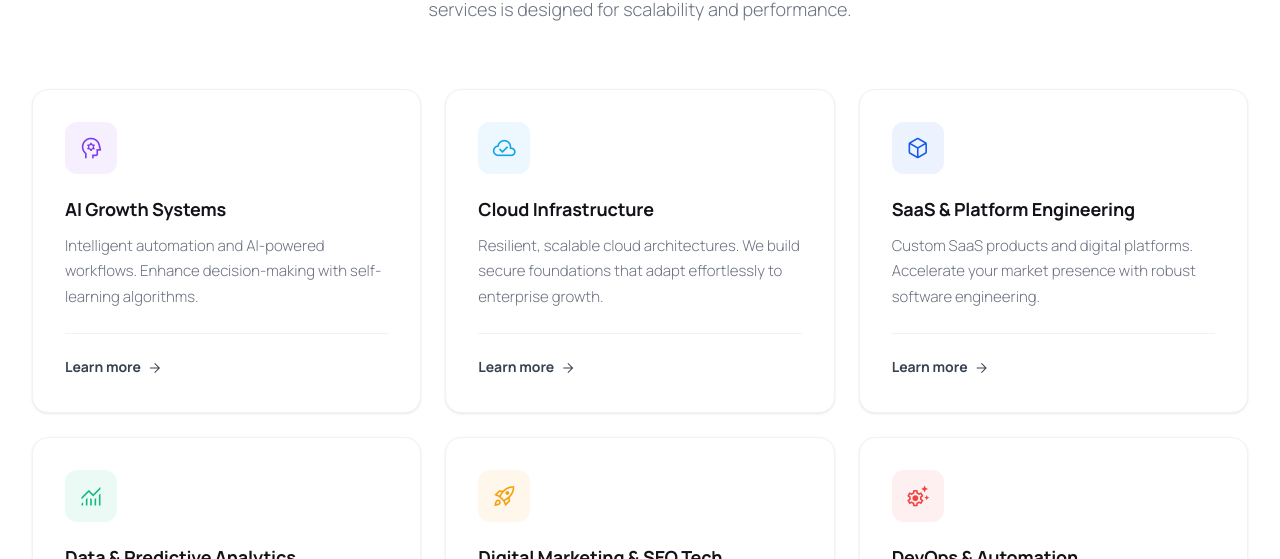
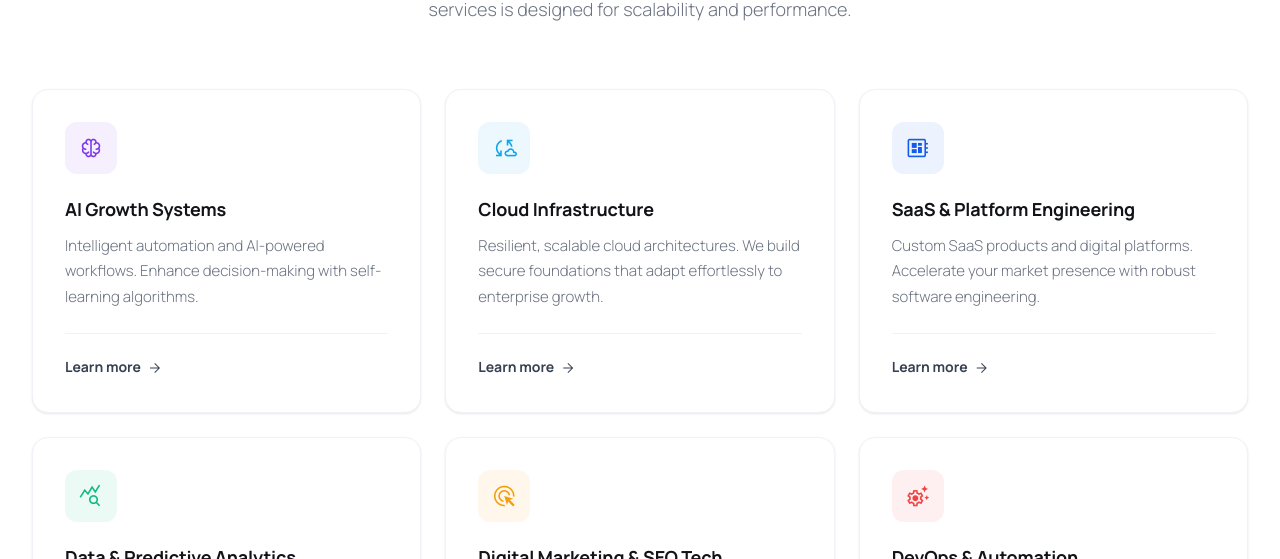
Before and after one commit to MuhammedIkbalAKGUNDOGDU/softium-web, a Next.js app: page /en in a window 1280 px wide. Shown: the part 1251-1810 px from the top of the page. Built offline with nearby package versions, Linux system fonts and the light colour scheme; no server answers.

Commit message:
refactor: update navbar navigation logic, refresh service icons, remove redundant head tags, and fix reference translation key

```diff
--- a/app/[locale]/hakkimizda/page.tsx
+++ b/app/[locale]/hakkimizda/page.tsx
@@ -54,7 +54,6 @@ export default async function AboutPage({ params }: Props) {
 
   return (
     <>
-      <head>
       <script
         type="application/ld+json"
         dangerouslySetInnerHTML={{
@@ -72,7 +71,6 @@ export default async function AboutPage({ params }: Props) {
           })
         }}
       />
-      </head>
       <Navbar />
       <main id="main-content">
 
--- a/app/[locale]/hizmetler/page.tsx
+++ b/app/[locale]/hizmetler/page.tsx
@@ -165,7 +165,6 @@ export default async function ServicesPage({ params }: Props) {
 
   return (
     <>
-      <head>
       <script
         type="application/ld+json"
         dangerouslySetInnerHTML={{
@@ -192,7 +191,6 @@ export default async function ServicesPage({ params }: Props) {
           })
         }}
       />
-      </head>
       <Navbar />
       <main id="main-content">
         {/* Page Hero */}
--- a/app/[locale]/iletisim/page.tsx
+++ b/app/[locale]/iletisim/page.tsx
@@ -32,7 +32,6 @@ export default async function ContactPage({ params }: Props) {
 
   return (
     <>
-      <head>
       <script
         type="application/ld+json"
         dangerouslySetInnerHTML={{
@@ -50,7 +49,6 @@ export default async function ContactPage({ params }: Props) {
           })
         }}
       />
-      </head>
       <Navbar />
       <main id="main-content" className={styles.main}>
         {/* Decorative background */}
--- a/app/[locale]/references/page.tsx
+++ b/app/[locale]/references/page.tsx
@@ -71,7 +71,7 @@ export default async function ReferencesPage({ params }: Props) {
                 </p>
                 {company.websiteUrl && (
                   <a href={company.websiteUrl} target="_blank" rel="noopener noreferrer" style={{ display: 'inline-flex', alignItems: 'center', gap: '0.25rem', marginTop: '1rem', color: 'var(--primary)', fontWeight: 600, textDecoration: 'none', fontSize: '0.875rem' }}>
-                    {t('visitWebsite')}
+                    {t('hero.visitWebsite')}
                     <span className="material-symbols-outlined" style={{ fontSize: '1rem' }}>open_in_new</span>
                   </a>
                 )}
--- a/components/Navbar/Navbar.tsx
+++ b/components/Navbar/Navbar.tsx
@@ -127,10 +127,11 @@ export default function Navbar() {
               const fullHref = getHref(link.href);
               const isHome = pathname === `/${locale}` || pathname === `/${locale}/`;
 
-              const isSectionLink = ['services', 'references', 'contact'].includes(link.key);
-              const href = (isHome && isSectionLink) ? `#${link.key === 'contact' ? 'contact-form' : link.key}` : fullHref;
+              // Only 'references' and 'contact' will remain on-page scroll for Home
+              const isSectionLinkOnHome = ['references', 'contact'].includes(link.key);
+              const href = (isHome && isSectionLinkOnHome) ? `#${link.key === 'contact' ? 'contact-form' : link.key}` : fullHref;
 
-              const isActive = pathname === fullHref || (isHome && isSectionLink && pathname.includes(`#${link.key}`));
+              const isActive = pathname === fullHref || (isHome && isSectionLinkOnHome && pathname.includes(`#${link.key}`));
 
               return (
                 <Link
--- a/components/ServicesSection/ServicesSection.tsx
+++ b/components/ServicesSection/ServicesSection.tsx
@@ -7,11 +7,11 @@ import { useEffect, useRef } from 'react';
 import styles from './ServicesSection.module.css';
 
 const SERVICE_ICONS = {
-  ai: 'psychology',
-  cloud: 'cloud_done',
-  saas: 'deployed_code',
-  data: 'monitoring',
-  marketing: 'rocket_launch',
+  ai: 'neurology',
+  cloud: 'cloud_sync',
+  saas: 'developer_board',
+  data: 'query_stats',
+  marketing: 'ads_click',
   devops: 'settings_suggest',
 };
 
```
Also changed, not shown: app/[locale]/projects/page.tsx (+0 -21 lines). Lines whose indentation alone changed are shown as unchanged.
